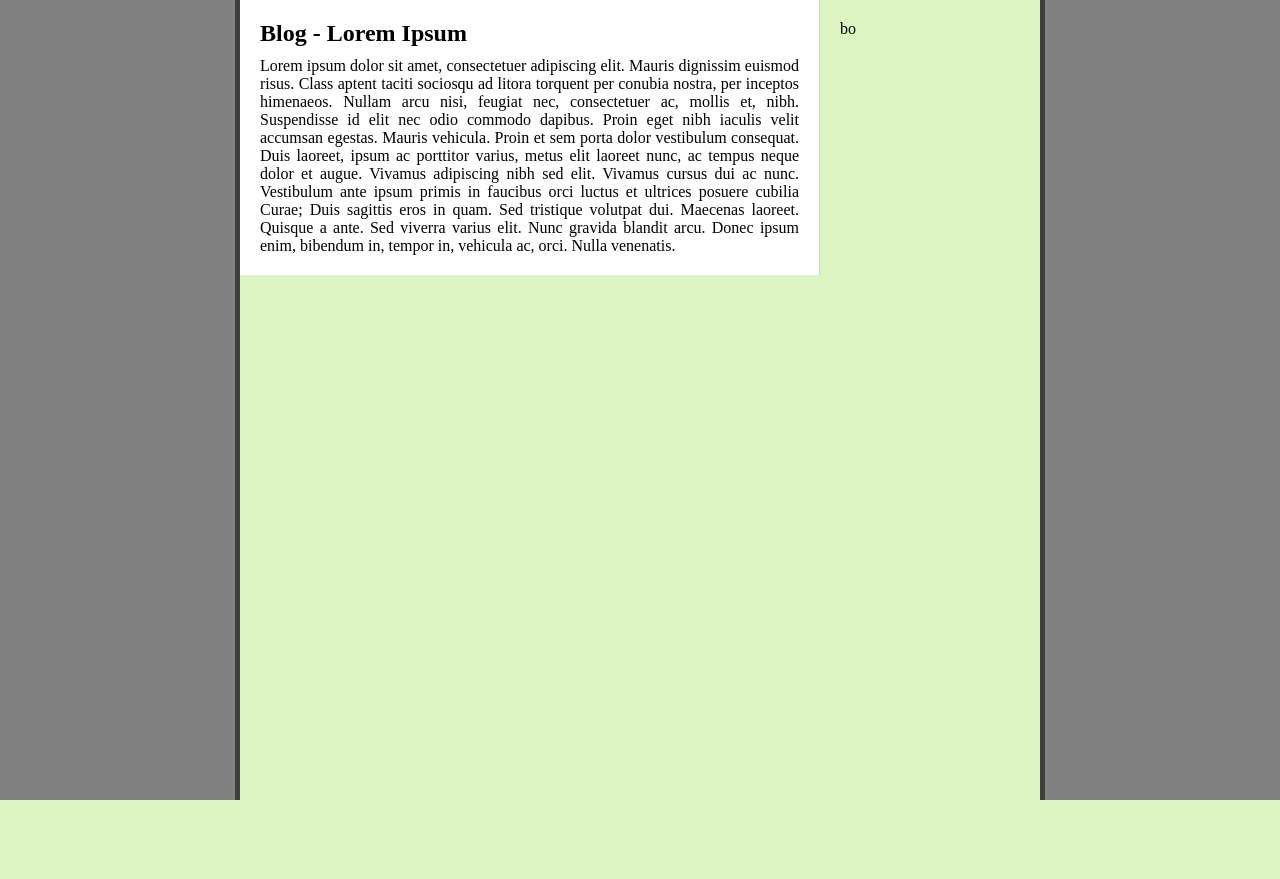
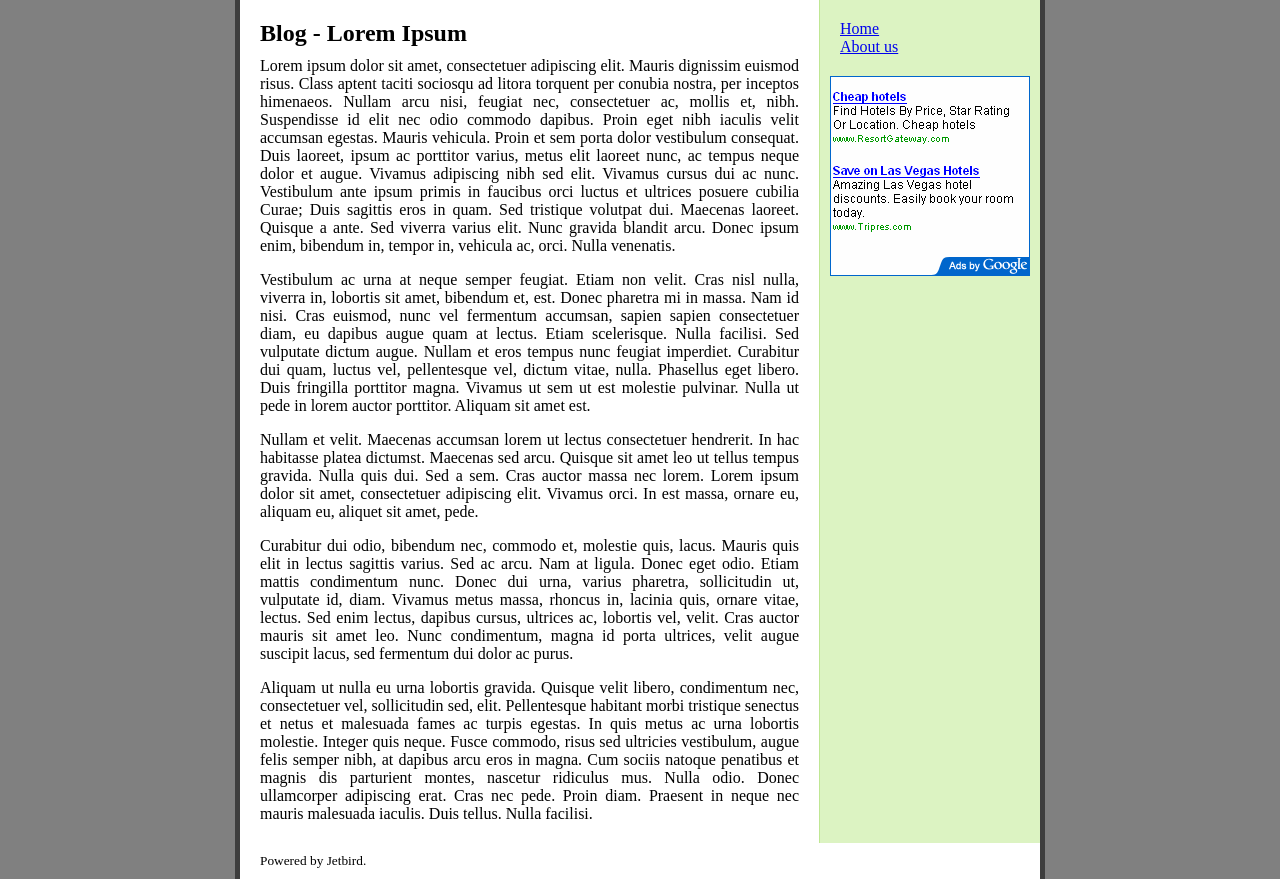
Before and after one commit to victorjacobs/jetbird, a PHP site: page / in a window 1280 px wide. Before the commit the page ends 800 px from the top, so only its background shows below. Run offline with PHP 8.4, Linux system fonts and the light colour scheme.

Commit message:
Making some improvements to the design, big bug remains but will be fixed eventually ^^. Added google adsense mockup image to see how that looks.

```diff
--- a/design/css/style.css
+++ b/design/css/style.css
@@ -38,6 +38,8 @@ h2 {
 	float: left;
 	background-color: white;
 	border-right: 1px solid #bfe794;
+	display: block;
+	height: 100%;
 }
 
 #content > p {
@@ -53,9 +55,23 @@ h2 {
 	background-color: #dcf3c2;
 }
 
+#side ul {
+	list-style-type: none;
+	padding-left: 0;
+}
+
+#adsense {
+	width: 200px;
+	margin-right: auto;
+	margin-bottom: auto;
+	margin-left: auto;
+	position: relative;
+}
+
 /* Footer */
 
 #footer {
 	clear: both;
 	background-color: white;
+	padding: 10px 20px;
 }
--- a/design/index.html
+++ b/design/index.html
@@ -18,13 +18,28 @@
 			<div id="content">
 				<h2>Blog - Lorem Ipsum</h2>
 				<p>Lorem ipsum dolor sit amet, consectetuer adipiscing elit. Mauris dignissim euismod risus. Class aptent taciti sociosqu ad litora torquent per conubia nostra, per inceptos himenaeos. Nullam arcu nisi, feugiat nec, consectetuer ac, mollis et, nibh. Suspendisse id elit nec odio commodo dapibus. Proin eget nibh iaculis velit accumsan egestas. Mauris vehicula. Proin et sem porta dolor vestibulum consequat. Duis laoreet, ipsum ac porttitor varius, metus elit laoreet nunc, ac tempus neque dolor et augue. Vivamus adipiscing nibh sed elit. Vivamus cursus dui ac nunc. Vestibulum ante ipsum primis in faucibus orci luctus et ultrices posuere cubilia Curae; Duis sagittis eros in quam. Sed tristique volutpat dui. Maecenas laoreet. Quisque a ante. Sed viverra varius elit. Nunc gravida blandit arcu. Donec ipsum enim, bibendum in, tempor in, vehicula ac, orci. Nulla venenatis.</p>
+				<p>Vestibulum ac urna at neque semper feugiat. Etiam non velit. Cras nisl nulla, viverra in, lobortis sit amet, bibendum et, est. Donec pharetra mi in massa. Nam id nisi. Cras euismod, nunc vel fermentum accumsan, sapien sapien consectetuer diam, eu dapibus augue quam at lectus. Etiam scelerisque. Nulla facilisi. Sed vulputate dictum augue. Nullam et eros tempus nunc feugiat imperdiet. Curabitur dui quam, luctus vel, pellentesque vel, dictum vitae, nulla. Phasellus eget libero. Duis fringilla porttitor magna. Vivamus ut sem ut est molestie pulvinar. Nulla ut pede in lorem auctor porttitor. Aliquam sit amet est.</p>
+				<p>Nullam et velit. Maecenas accumsan lorem ut lectus consectetuer hendrerit. In hac habitasse platea dictumst. Maecenas sed arcu. Quisque sit amet leo ut tellus tempus gravida. Nulla quis dui. Sed a sem. Cras auctor massa nec lorem. Lorem ipsum dolor sit amet, consectetuer adipiscing elit. Vivamus orci. In est massa, ornare eu, aliquam eu, aliquet sit amet, pede.</p>
+				<p>Curabitur dui odio, bibendum nec, commodo et, molestie quis, lacus. Mauris quis elit in lectus sagittis varius. Sed ac arcu. Nam at ligula. Donec eget odio. Etiam mattis condimentum nunc. Donec dui urna, varius pharetra, sollicitudin ut, vulputate id, diam. Vivamus metus massa, rhoncus in, lacinia quis, ornare vitae, lectus. Sed enim lectus, dapibus cursus, ultrices ac, lobortis vel, velit. Cras auctor mauris sit amet leo. Nunc condimentum, magna id porta ultrices, velit augue suscipit lacus, sed fermentum dui dolor ac purus.</p>
+				<p>Aliquam ut nulla eu urna lobortis gravida. Quisque velit libero, condimentum nec, consectetuer vel, sollicitudin sed, elit. Pellentesque habitant morbi tristique senectus et netus et malesuada fames ac turpis egestas. In quis metus ac urna lobortis molestie. Integer quis neque. Fusce commodo, risus sed ultricies vestibulum, augue felis semper nibh, at dapibus arcu eros in magna. Cum sociis natoque penatibus et magnis dis parturient montes, nascetur ridiculus mus. Nulla odio. Donec ullamcorper adipiscing erat. Cras nec pede. Proin diam. Praesent in neque nec mauris malesuada iaculis. Duis tellus. Nulla facilisi.</p>
 			</div>
 		</div>
 
 		<div id="sidewrap">
 			<div id="side">
-				<p>bo</p>
+				<ul>
+					<li><a href="#">Home</a></li>
+					<li><a href="#">About us</a></li>
+				</ul>
 			</div>
+
+			<div id="adsense">
+				<img src="image/adsensemockup.gif" alt="" />
+			</div>
+		</div>
+
+		<div id="footer">
+			<small>Powered by Jetbird.</small>
 		</div>
 	</div>
 
```
Also changed, not shown: design/css/test.css (deleted, +0 -17 lines), design/image/adsensemockup.gif (added), design/image/adsensemockup2.gif (added).
